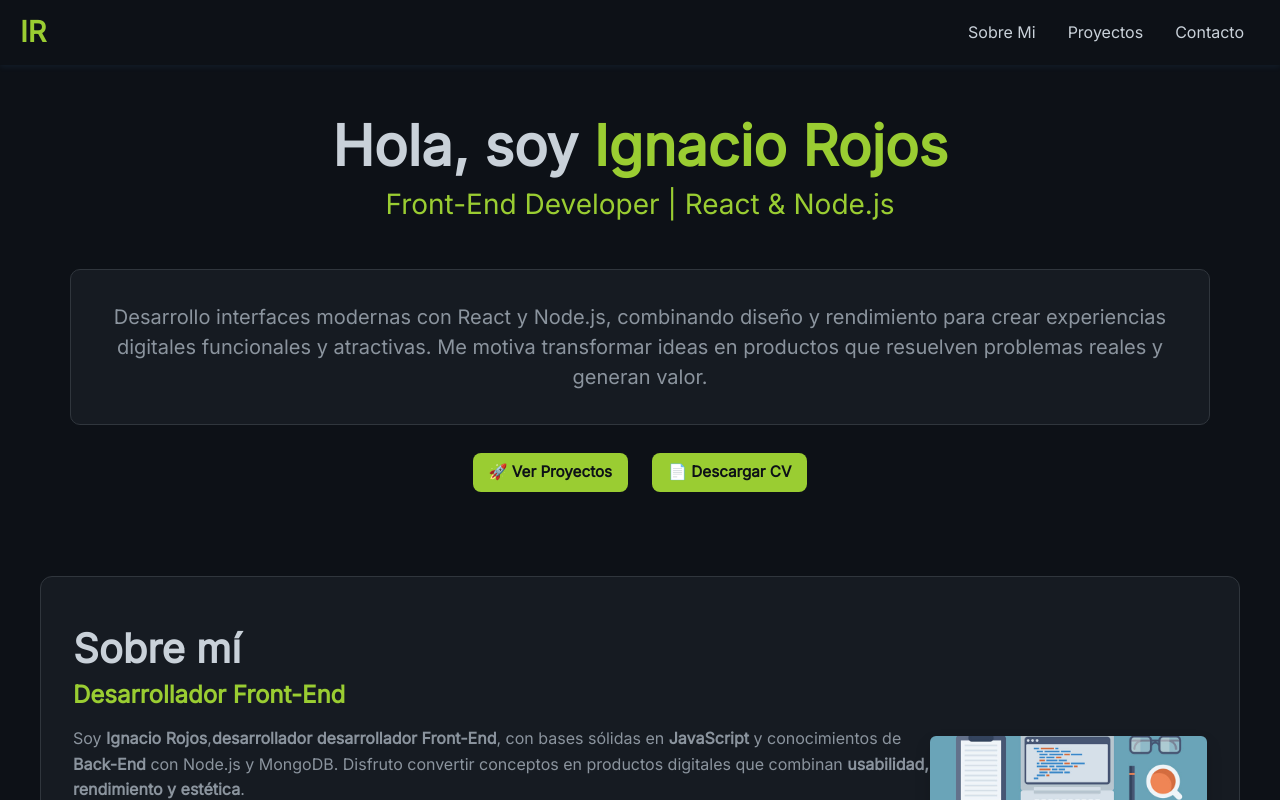
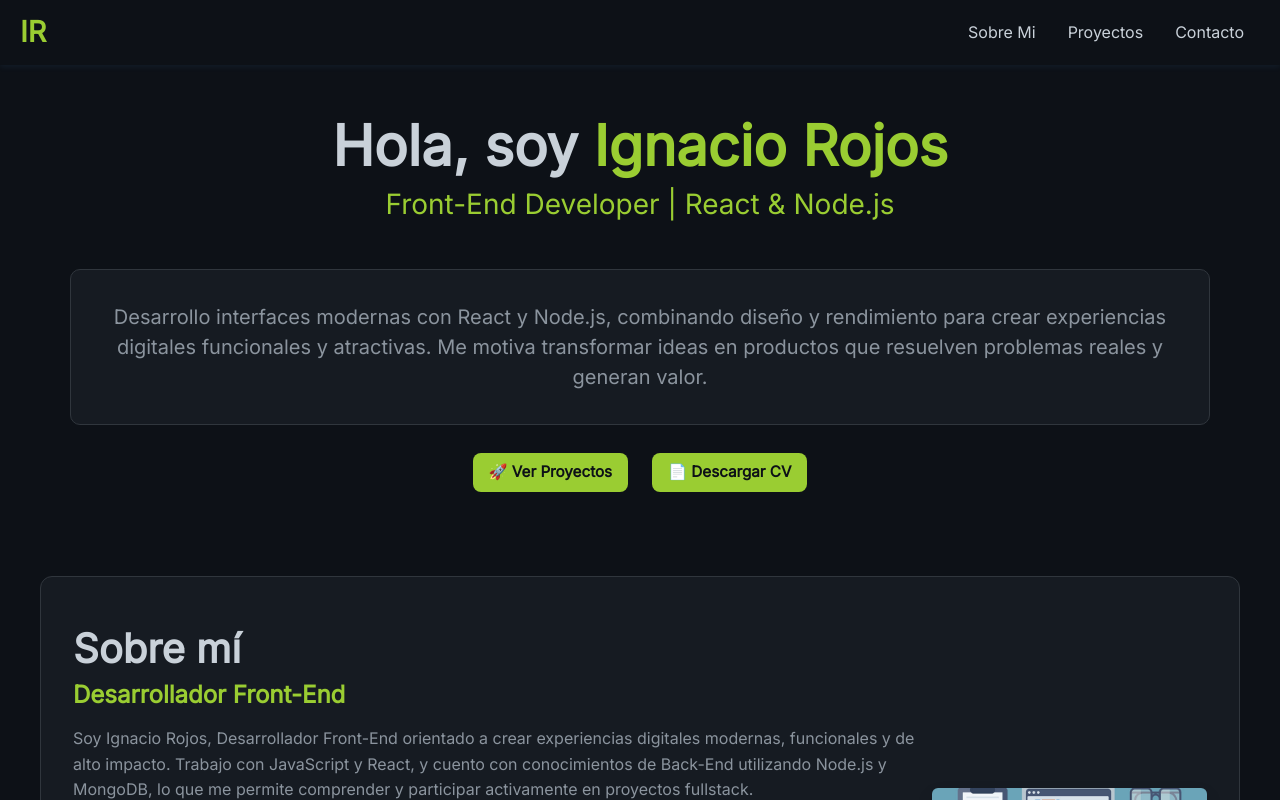
Before and after one commit to IgnacioRojos/Porfolio-react-js, a React (Create React App) app: page / in a window 1280 px wide. Shown: the top 800 px of the page. Built offline with nearby package versions, Linux system fonts and the light colour scheme.

Commit message:
se genero un nuevo texto de about

```diff
--- a/src/Componentes/About/about.jsx
+++ b/src/Componentes/About/about.jsx
@@ -86,16 +86,13 @@ const About = () => {
         >
           <h1 className="about-name">Sobre mí</h1>
           <h2 className="about-profession">Desarrollador Front-End</h2>
-          <p className="about-description mt-3">
-            Soy <strong>Ignacio Rojos</strong>,<strong>desarrollador desarrollador Front-End</strong>, con bases sólidas en <strong>JavaScript </strong>
-            y conocimientos de <strong>Back-End</strong> con Node.js y MongoDB.
-            Disfruto convertir conceptos en productos digitales que combinan <strong>usabilidad, rendimiento y estética</strong>.
-            <br /><br />
-            Me caracterizo por mi curiosidad constante, mi enfoque en los detalles y mi búsqueda por aprender
-            nuevas tecnologías que mejoren la experiencia del usuario.
-            He desarrollado <strong>landing pages, aplicaciones web dinámicas y proyectos fullstack</strong>
-            donde priorizo código limpio, escalabilidad y trabajo colaborativo.
-          </p>
+            <p className="about-description mt-3">
+              Soy Ignacio Rojos, Desarrollador Front-End orientado a crear experiencias digitales modernas, funcionales y de alto impacto. Trabajo con JavaScript y React, y cuento con conocimientos de Back-End utilizando Node.js y MongoDB, lo que me permite comprender y participar activamente en proyectos fullstack.
+              <br /><br />
+              Me especializo en transformar ideas en productos reales, combinando usabilidad, rendimiento y diseño cuidado. Me caracterizo por la proactividad, la atención al detalle y una mentalidad de mejora continua, siempre enfocado en aportar valor al usuario final.
+              <br /><br />
+              He desarrollado landing pages, aplicaciones web dinámicas y proyectos fullstack, aplicando buenas prácticas, código limpio, escalabilidad y trabajo colaborativo. Busco seguir creciendo profesionalmente mientras aporto soluciones eficientes y de calidad.
+            </p>
           <div className="about-buttons mt-4 d-flex flex-column flex-sm-row justify-content-center justify-content-lg-start gap-2">
             <motion.a
               href="https://drive.google.com/drive/folders/1OHM6-zi61zj_IVnFomlQFgjeqW49OS2j?usp=drive_link"
```
